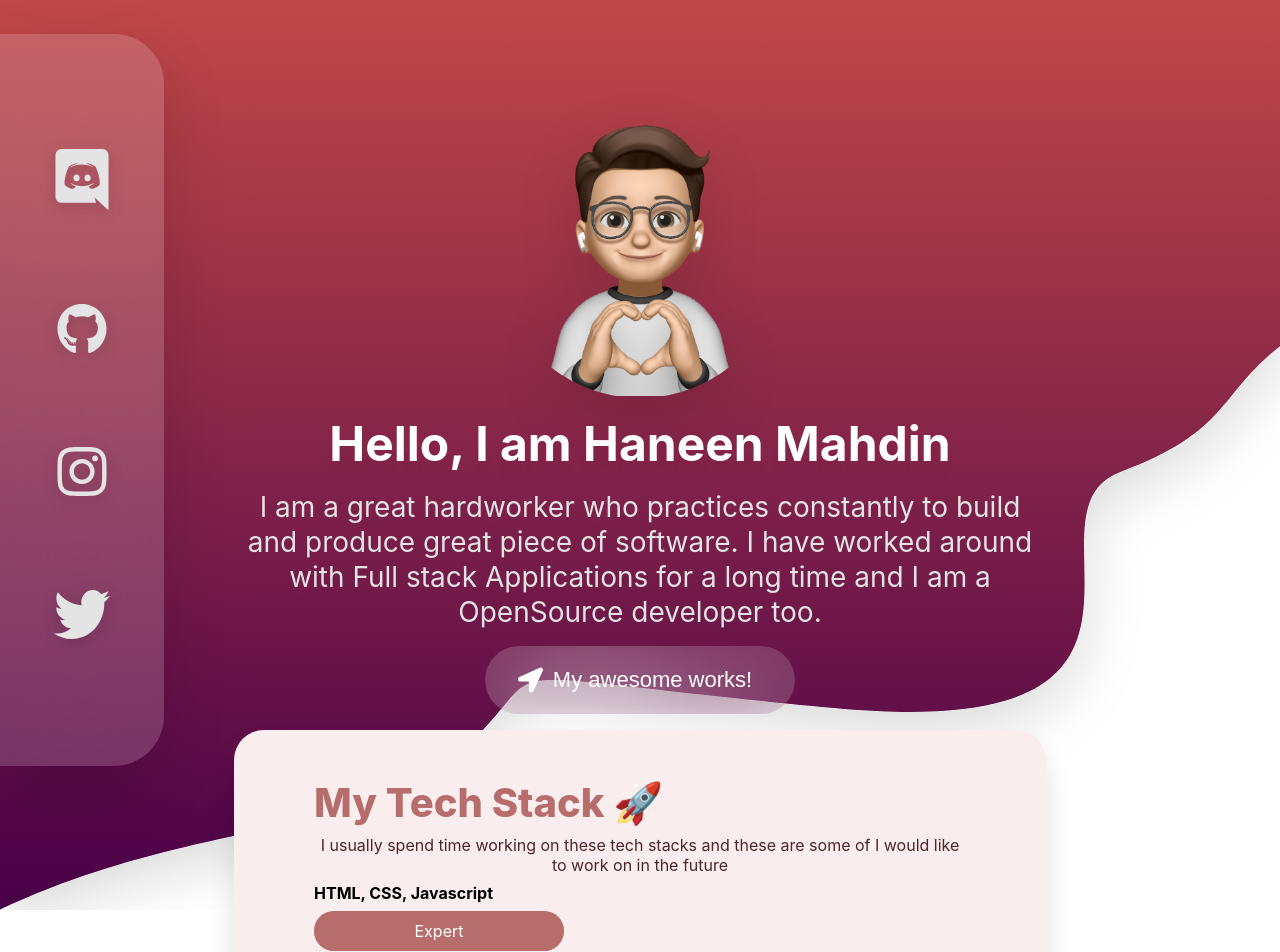
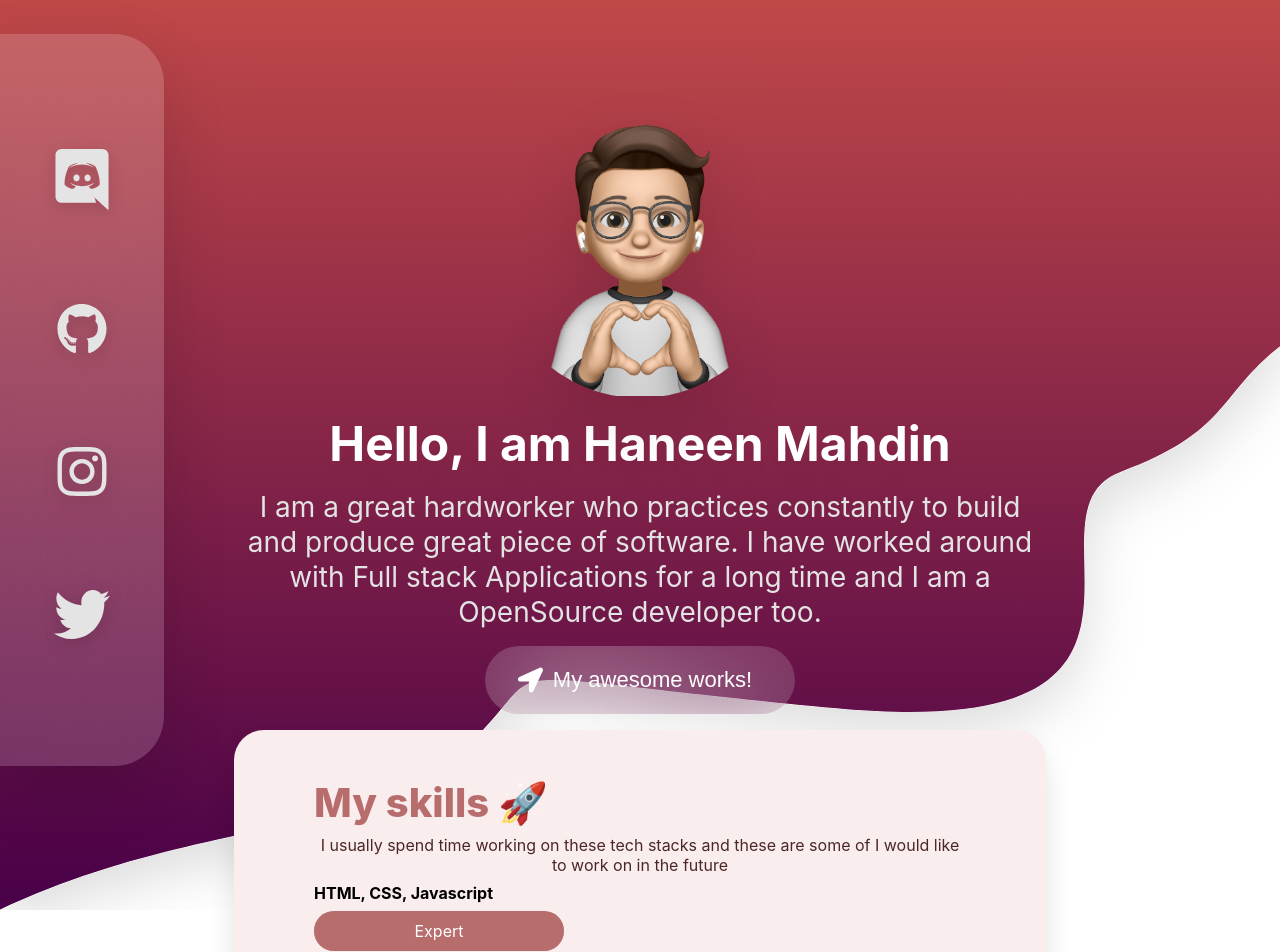
Before and after one commit to haneenmahd/haneenmahd.github.io, a React (Vite) app: page / in a window 1280 px wide. Shown: the top 952 px of the page. Built offline with nearby package versions, Linux system fonts and the light colour scheme.

Commit message:
change tech stack to skills

```diff
--- a/src/components/MyTechStack.jsx
+++ b/src/components/MyTechStack.jsx
@@ -78,7 +78,7 @@ const SkillContainer = styled.div`
 export default function MyTechStack() {
   return (
       <Container>
-         <Header>My Tech Stack 🚀</Header>
+         <Header>My skills 🚀</Header>
          <Paragraph>I usually spend time working on these tech stacks and these are some of I would like to work on in the future</Paragraph>
          <SkillContainer>
              <h4>HTML, CSS, Javascript</h4>
@@ -116,7 +116,6 @@ export default function MyTechStack() {
              <h4>Swift</h4>
              <Progress value={12} />
          </SkillContainer>
-
       </Container>
   );
 }
```
